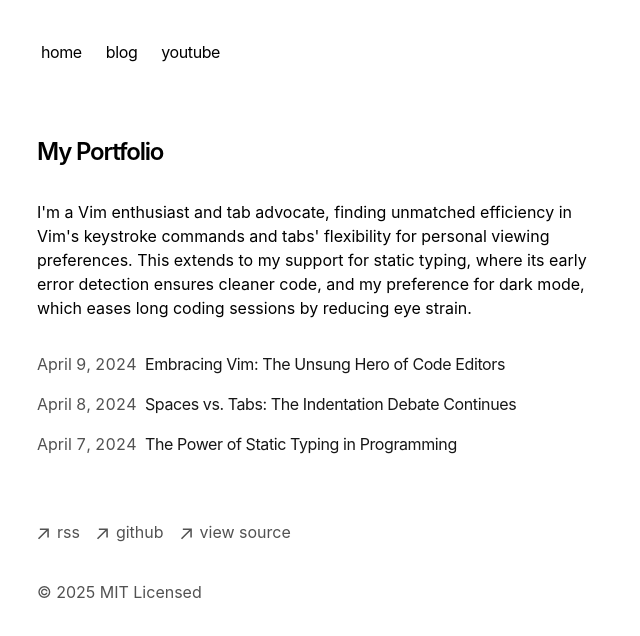
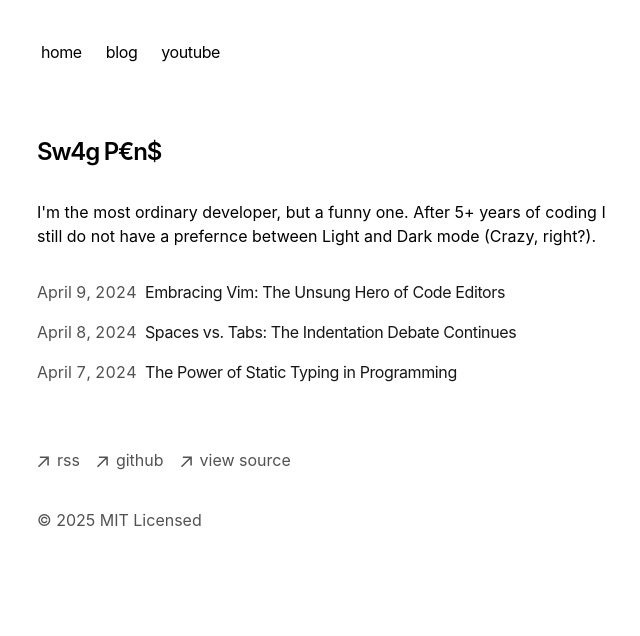
Before and after one commit to GJace/portfolio-next-vercel, a Next.js app: page / in a window 1280 px wide. Shown: the top 636 px of the page, without its empty margins (315-955 px from the left). Built offline with nearby package versions, Linux system fonts and the light colour scheme.

Commit message:
Update page.tsx
Changed title and Description

```diff
--- a/app/page.tsx
+++ b/app/page.tsx
@@ -4,14 +4,11 @@ export default function Page() {
   return (
     <section>
       <h1 className="mb-8 text-2xl font-semibold tracking-tighter">
-        My Portfolio
+        Sw4g P€n$
       </h1>
       <p className="mb-4">
-        {`I'm a Vim enthusiast and tab advocate, finding unmatched efficiency in
-        Vim's keystroke commands and tabs' flexibility for personal viewing
-        preferences. This extends to my support for static typing, where its
-        early error detection ensures cleaner code, and my preference for dark
-        mode, which eases long coding sessions by reducing eye strain.`}
+        {`I'm the most ordinary developer, but a funny one. After 5+ years of coding I still do not have a prefernce between
+          Light and Dark mode (Crazy, right?).`}
       </p>
       <div className="my-8">
         <BlogPosts />
```
